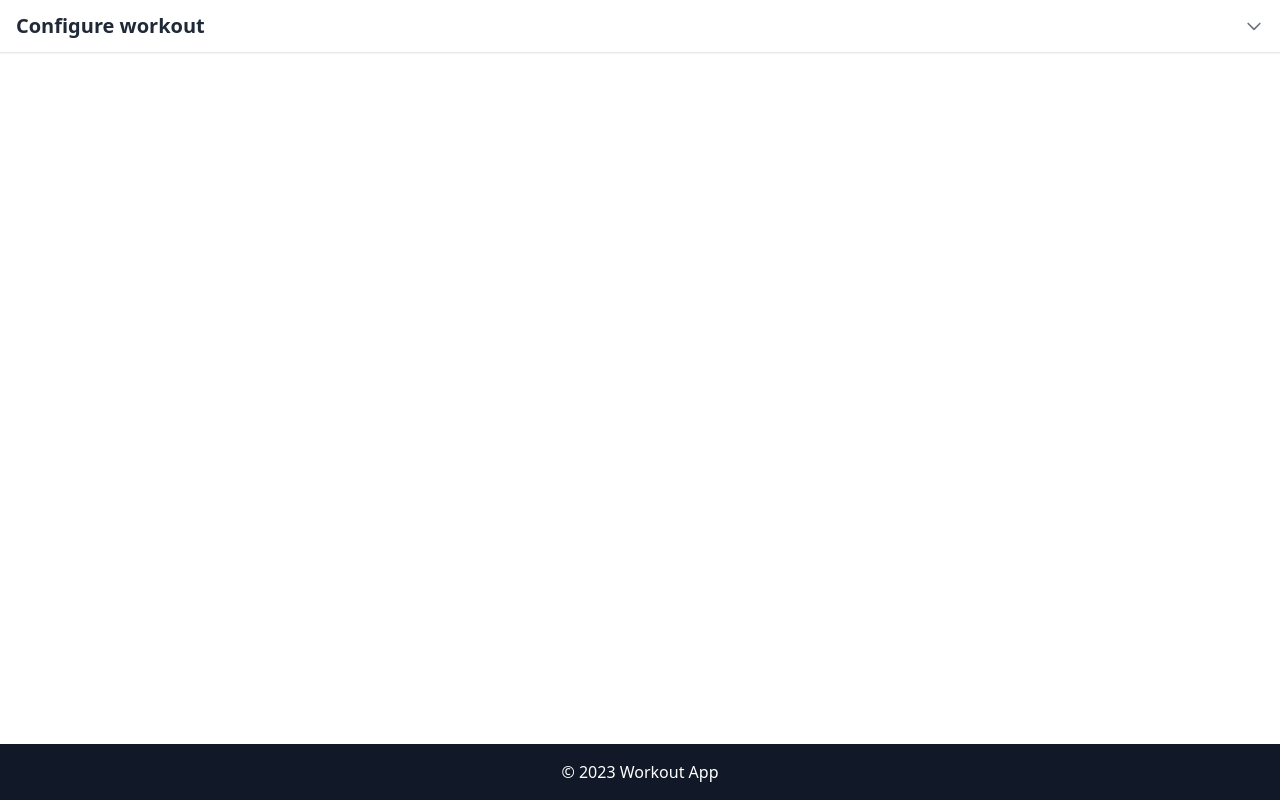
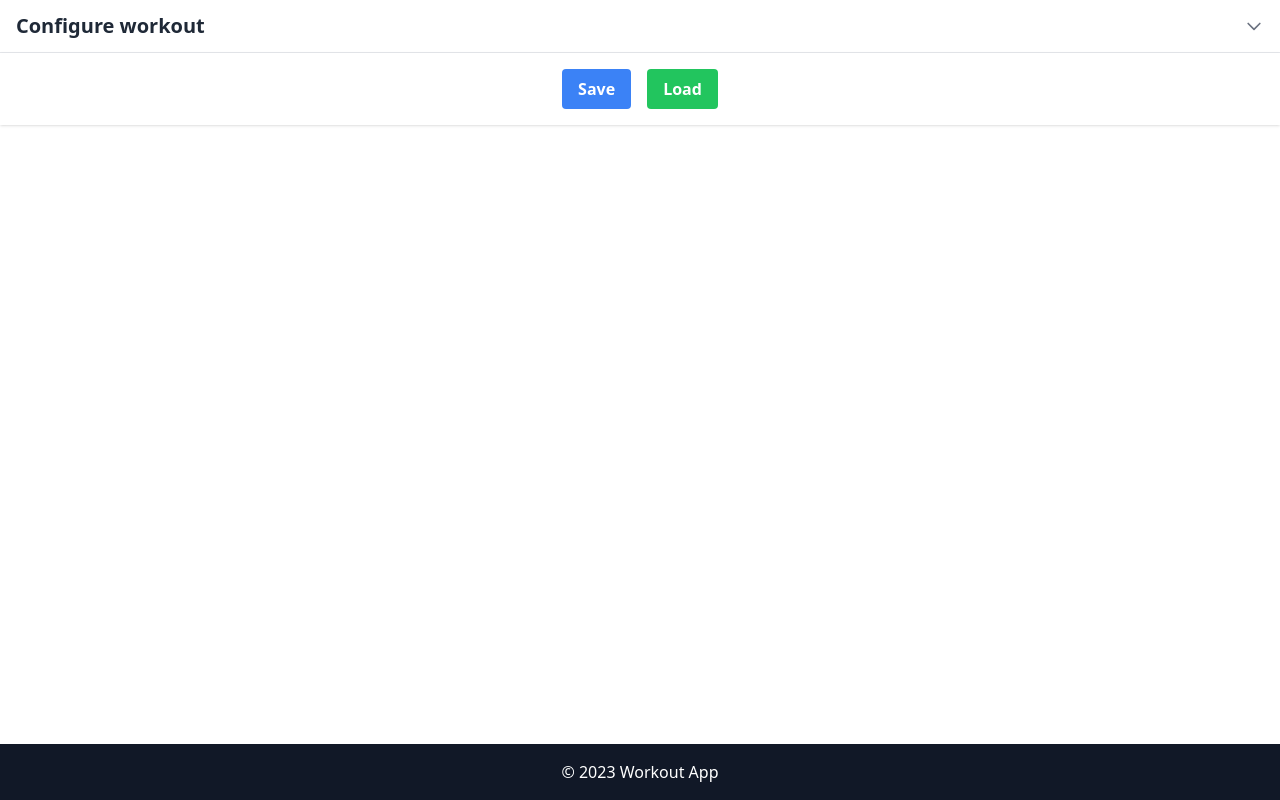
Before and after one commit to yan-braslavsky/daily-workout-app, a React (Create React App) app: page / in a window 1280 px wide. Built offline with nearby package versions, Linux system fonts and the light colour scheme; the HTML template or start-up script is replaced by a standard one.

Commit message:
feat: add SaveLoadHeader component for saving and loading workout plans; implement file handling and JSON serialization

```diff
--- a/src/App.tsx
+++ b/src/App.tsx
@@ -9,6 +9,7 @@ import { logger } from "./utils/logger";
 import ExpandableHeader from './components/ExpandableHeader';
 import WorkoutOptions from './components/WorkoutOptions';
 import equipmentData from './equipment.json';
+import SaveLoadHeader from './components/SaveLoadHeader';
 
 interface WorkoutOptionsState {
   duration: number;
@@ -76,6 +77,10 @@ function App() {
           onOptionsChange={handleOptionsChange}
         />
       </ExpandableHeader>
+      <SaveLoadHeader
+        workouts={workouts}
+        onLoad={setWorkouts}
+      />
       <main className="flex-1 p-4 grid gap-4 sm:grid-cols-2 lg:grid-cols-3">
         {workouts.map((item, idx) => (
           <ExerciseCard key={idx} exercise={item} />
--- /dev/null
+++ b/src/components/SaveLoadHeader.tsx
@@ -0,0 +1,68 @@
+import React, { useRef } from 'react';
+import { Exercise } from '../types/Exercise';
+
+interface SaveLoadHeaderProps {
+  workouts: Exercise[];
+  onLoad: (exercises: Exercise[]) => void;
+}
+
+const SaveLoadHeader: React.FC<SaveLoadHeaderProps> = ({ workouts, onLoad }) => {
+  const fileInputRef = useRef<HTMLInputElement>(null);
+
+  const handleSave = () => {
+    const fileData = JSON.stringify(workouts, null, 2);
+    const blob = new Blob([fileData], { type: 'application/json' });
+    const url = URL.createObjectURL(blob);
+    const link = document.createElement('a');
+    link.href = url;
+    link.download = 'workout-plan.json';
+    link.click();
+    URL.revokeObjectURL(url);
+  };
+
+  const handleLoad = () => {
+    fileInputRef.current?.click();
+  };
+
+  const handleFileChange = (e: React.ChangeEvent<HTMLInputElement>) => {
+    const file = e.target.files?.[0];
+    if (!file) return;
+
+    const reader = new FileReader();
+    reader.onload = (event) => {
+      try {
+        const loadedData = JSON.parse(event.target?.result as string);
+        onLoad(loadedData);
+      } catch (error) {
+        console.error("Failed to parse workout file:", error);
+      }
+    };
+    reader.readAsText(file);
+  };
+
+  return (
+    <div className="bg-white shadow p-4 flex justify-center gap-4">
+      <button
+        className="bg-blue-500 hover:bg-blue-700 text-white font-bold py-2 px-4 rounded"
+        onClick={handleSave}
+      >
+        Save
+      </button>
+      <button
+        className="bg-green-500 hover:bg-green-700 text-white font-bold py-2 px-4 rounded"
+        onClick={handleLoad}
+      >
+        Load
+      </button>
+      <input
+        ref={fileInputRef}
+        type="file"
+        accept="application/json"
+        style={{ display: 'none' }}
+        onChange={handleFileChange}
+      />
+    </div>
+  );
+};
+
+export default SaveLoadHeader;
```
